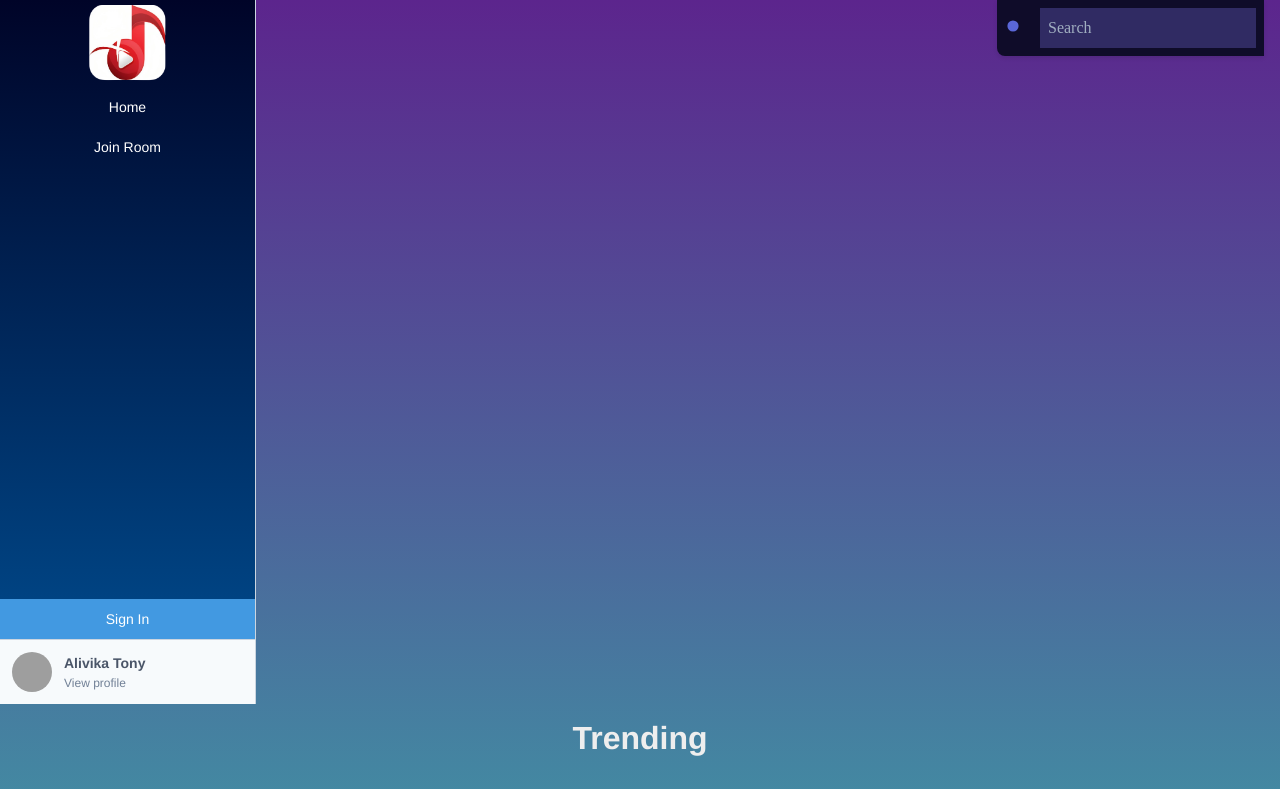
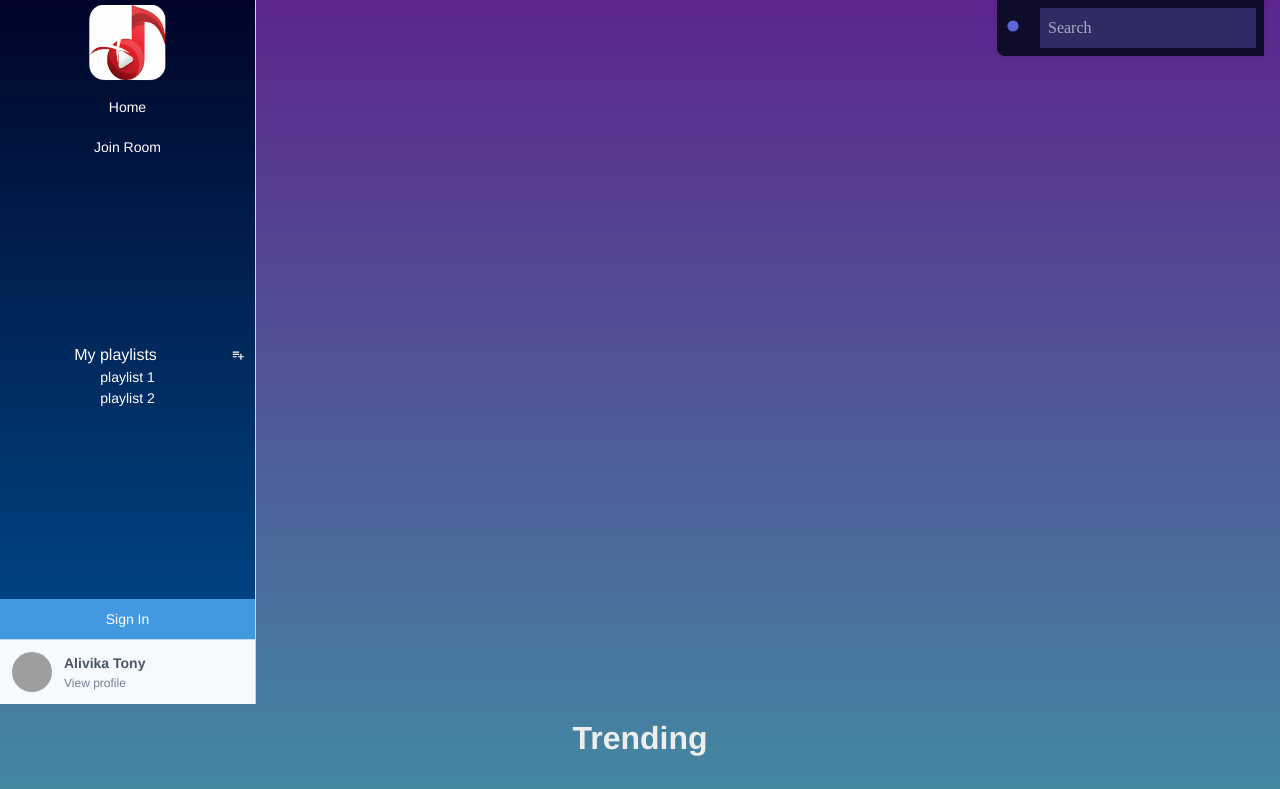
Before and after one commit to anishh747/MusicX, a React (Vite) app in the folder frontend/: page / in a window 1280 px wide. Shown: the top 789 px of the page. Built offline with nearby package versions, Linux system fonts and the light colour scheme; no server answers; grey boxes are pictures that could not be loaded.

Commit message:
Add playlist UI

```diff
--- a/frontend/src/components/Navbar.jsx
+++ b/frontend/src/components/Navbar.jsx
@@ -4,6 +4,7 @@ import { useSelector, useDispatch } from "react-redux";
 import { logout } from "../slices/authSlice";
 import { useLogoutMutation } from "../slices/usersApiSlice";
 import "./Navbar/navbar.css";
+import { MdPlaylistAdd } from "react-icons/md";
 
 const Navbar = () => {
   const navigate = useNavigate();
@@ -19,6 +20,16 @@ const Navbar = () => {
     } catch (error) {
       console.log(error);
     }
+  };
+
+  const [isModalOpen, setModalOpen] = useState(false);
+
+  const openModal = () => {
+    setModalOpen(true);
+  };
+
+  const closeModal = () => {
+    setModalOpen(false);
   };
 
   return (
@@ -50,6 +61,44 @@ const Navbar = () => {
           </ul>
         </div>
 
+        <div className="playlist-content">
+          <div className="playlist-caption">
+            <h2>My playlists</h2>
+            <button className="text-2xl" onClick={openModal}>
+              <MdPlaylistAdd />
+            </button>
+            {isModalOpen && (
+              <div className="modal-content">
+                <span className="close" onClick={closeModal}>
+                  &times;
+                </span>
+                <h3>Create Playlist</h3>
+                <form>
+                  <label htmlFor="playlistName">Playlist Name:</label>
+                  <input
+                    type="text"
+                    id="playlistName"
+                    name="playlistName"
+                    placeholder="Enter playlist name"
+                  />
+                  <div className="button-container">
+                    <button type="submit">Submit</button>
+                    <button type="button" onClick={closeModal}>
+                      Cancel
+                    </button>
+                  </div>
+                </form>
+              </div>
+            )}
+          </div>
+          <div className="playlist-list">
+            <ul>
+              <li>playlist 1</li>
+              <li>playlist 2</li>
+            </ul>
+          </div>
+        </div>
+
         <div className="bottom-content">
           <ul>
             <li className="nav-link">
@@ -74,7 +123,7 @@ const Navbar = () => {
             />
             <div>
               <span>Alivika Tony</span>
-              <a href="javascript:void(0)">View profile</a>
+              <a href="">View profile</a>
             </div>
           </div>
         </div>
--- a/frontend/src/components/Navbar/navbar.css
+++ b/frontend/src/components/Navbar/navbar.css
@@ -20,11 +20,103 @@
     width: 5rem;
 }
 
-.top-content{
+.top-content,
+.playlist-content{
     display: flex;
     flex-direction: column;
     flex: 1;
     overflow: auto;
+    color: #fff;
+}
+
+.playlist-caption {
+    display: flex;
+    align-items: center;
+}
+
+.playlist-caption button {
+    margin-right: 10px;
+}
+
+.playlist-content h2{
+    flex: 1;
+    font-size: medium;
+    text-align: center;
+}
+
+.playlist-list li{
+    text-align: center;
+}
+
+.modal {
+    position: fixed;
+    z-index: 1;
+    left: 0;
+    top: 0;
+    width: 100%;
+    height: 100%;
+    overflow: auto;
+    background-color: rgba(0, 0, 0, 0.5);
+}
+
+.modal-content {
+    z-index: 100;
+    background-color: #fefefe;
+    margin: auto;
+    padding: 20px;
+    border: 1px solid #888;
+    width: 60%;
+    max-width: 400px;
+    text-align: center;
+    position: absolute;
+    top: 50%;
+    left: 50%;
+    transform: translate(-50%, -50%);
+    color: #000;
+}
+
+.modal-content h3 {
+    margin-bottom: 20px;
+}
+
+.modal-content form {
+    display: flex;
+    flex-direction: column;
+}
+
+.modal-content label {
+    margin-bottom: 8px;
+}
+
+.modal-content input {
+    padding: 8px;
+    margin-bottom: 16px;
+}
+
+.button-container {
+    display: flex;
+    justify-content: space-between;
+}
+
+button {
+    padding: 10px;
+    cursor: pointer;
+}
+
+.close {
+    color: #aaa;
+    position: absolute;
+    top: 10px;
+    right: 10px;
+    font-size: 20px;
+    font-weight: bold;
+    cursor: pointer;
+}
+
+.close:hover,
+.close:focus {
+    color: black;
+    text-decoration: none;
 }
 
 .bottom-content{
@@ -43,11 +135,11 @@
     border-radius: 2rem;
 }
 
+
 .nav-link button{
     width: 100%;
     height: 100%;
     display: block;
-    width: 100%;
     border: none;
     cursor: pointer;
     transition: background-color 0.3s ease, color 0.3s ease;
```
